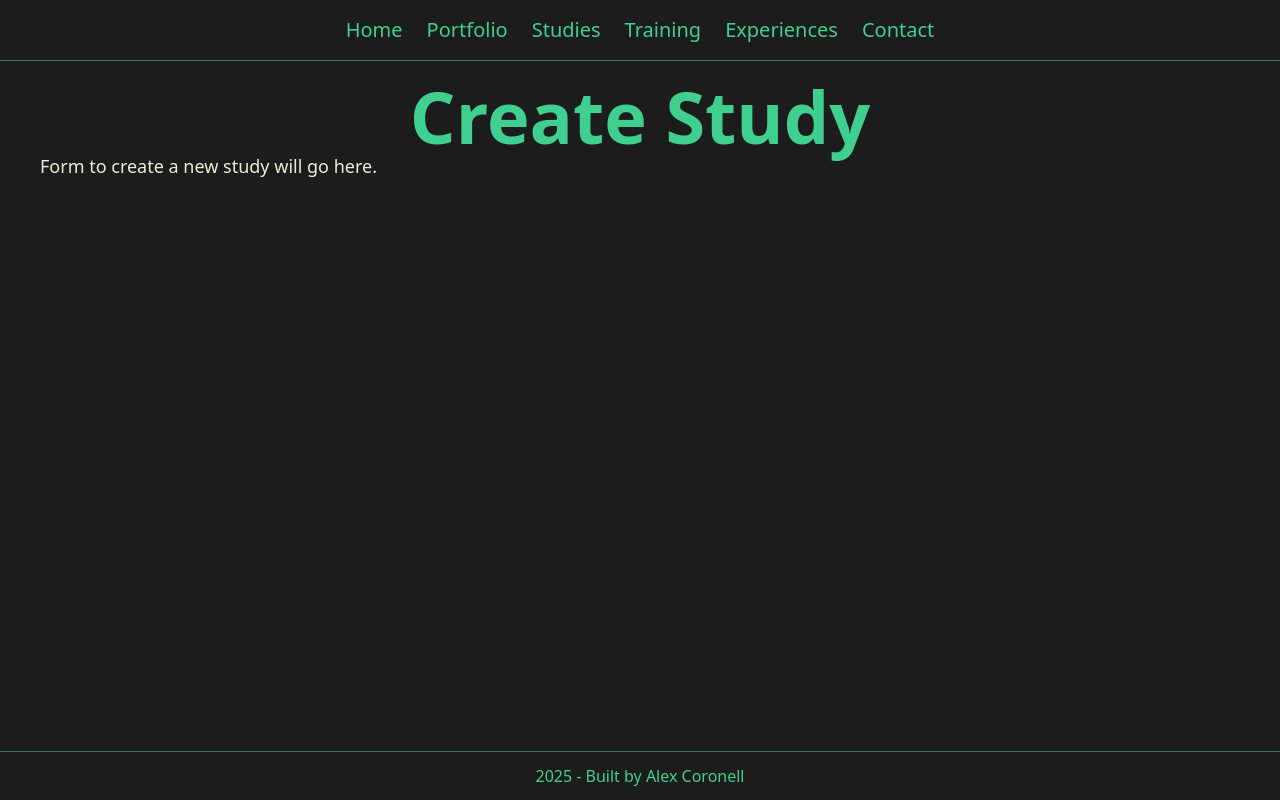
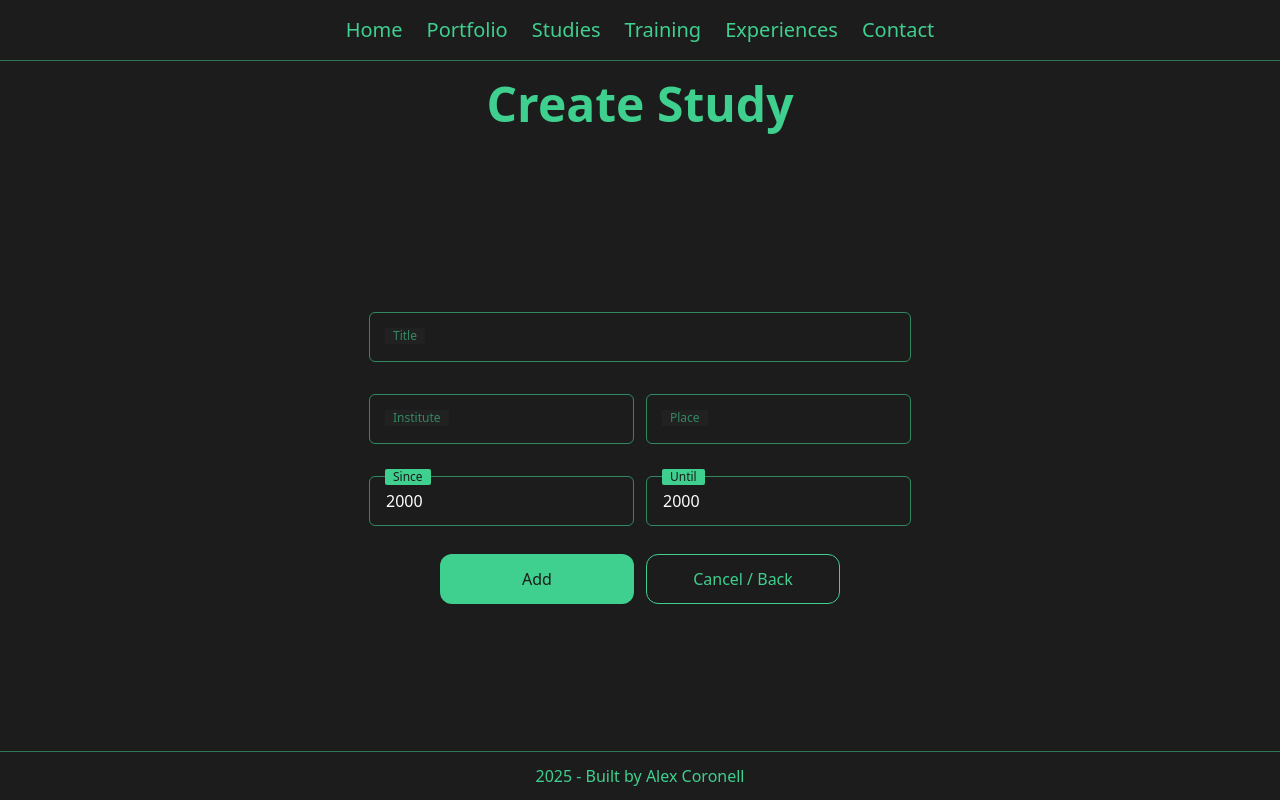
Before and after one commit to alexcoronell/resume-online-next-supabase, a Next.js app: page /admin/studies/create in a window 1280 px wide. Built offline with nearby package versions, Linux system fonts and the light colour scheme; no server answers.

Commit message:
CreateStudyPage completed

```diff
--- a/app/admin/studies/create/page.tsx
+++ b/app/admin/studies/create/page.tsx
@@ -1,8 +1,10 @@
+import React from 'react';
+import { StudyForm } from '@/components/admin/forms/StudyForm';
+
 export default function CreateStudyPage() {
   return (
     <div>
-      <h1>Create Study</h1>
-      <p>Form to create a new study will go here.</p>
+      <StudyForm />
     </div>
   );
 }
--- a/app/admin/studies/details/[id]/page.tsx
+++ b/app/admin/studies/details/[id]/page.tsx
@@ -1,5 +1,6 @@
 'use client';
 import { useParams } from 'next/navigation';
+import { StudyForm } from '@/components/admin/forms/StudyForm';
 
 export default function DetailsStudyPage() {
   const params = useParams();
@@ -7,11 +8,9 @@ export default function DetailsStudyPage() {
 
   return (
     <div>
-      <h1>Details Study</h1>
-      <p>Form to Details and edit one study will go here.</p>
-      <p>
-        <strong>ID:</strong> {id}
-      </p>
+      <div>
+        <StudyForm />
+      </div>
     </div>
   );
 }
--- a/components/LoginForm.tsx
+++ b/components/LoginForm.tsx
@@ -5,8 +5,8 @@ import type { ChangeEvent } from 'react';
 import { createClient } from '@/utils/supabase/client';
 
 import SectionPage from '@/components/SectionPage';
-import Input from '@/components/ui/form/Input';
-import ButtonSubmit from './ui/form/ButtonSubmit';
+import { Input } from '@/components/ui/form/Input';
+import { ButtonSubmit } from './ui/form/ButtonSubmit';
 
 import type { RequestStatus } from '@/core/types/RequestStatus.type';
 
@@ -78,6 +78,7 @@ export default function LoginForm() {
     <div className={`${styles.LoginForm} special-shadow`}>
       <form onSubmit={onSubmit}>
         <Input
+          placeholder='Email'
           name='Email'
           id='emailLogin'
           type='email'
@@ -87,6 +88,7 @@ export default function LoginForm() {
           validField={email.validate}
         />
         <Input
+          placeholder='Password'
           name='Password'
           id='passwordLogin'
           type='password'
--- /dev/null
+++ b/components/admin/forms/StudyForm.tsx
@@ -0,0 +1,185 @@
+'use client';
+import { useState } from 'react';
+import { useRouter } from 'next/navigation';
+import { Input } from '@/components/ui/form/Input';
+import { ButtonSubmit } from '@/components/ui/form/ButtonSubmit';
+import { ButtonLight } from '../../shared/buttons/button-light';
+
+import { CreateStudyDto, UpdateStudyDto } from '@/core/dtos/Study.dto';
+import type { RequestStatus } from '@/core/types/RequestStatus.type';
+import { StatusForm } from '@/core/types/StatusForm.type';
+
+import { addStudy } from '@/core/services/study.service';
+
+import styles from '@/styles/formContainer.module.css';
+
+export function StudyForm() {
+  const router = useRouter();
+  const [study, setStudy] = useState<CreateStudyDto | UpdateStudyDto>({
+    title: '',
+    institute: '',
+    place: '',
+    since: 2000,
+    until: 2000,
+    current: false,
+  });
+
+  const [errors, setErrors] = useState({
+    title: '',
+    institute: '',
+    place: '',
+    since: '',
+    until: '',
+  });
+
+  const [id, setId] = useState<number | null>(null);
+  const [titleButton, setTitleButton] = useState('Add');
+  const [requestStatus, setRequestStatus] = useState<RequestStatus>('init');
+  const [statusForm, setStatusForm] = useState<StatusForm>('create');
+
+  const handleChange = (e: React.ChangeEvent<HTMLInputElement>) => {
+    const { name, value } = e.target;
+    setStudy((prev) => ({
+      ...prev,
+      [name]: value,
+    }));
+    setErrors((prev) => ({
+      ...prev,
+      [name]: '',
+    }));
+  };
+  const handleBlur = (e: React.FocusEvent<HTMLInputElement>) => {
+    const { name, value } = e.target;
+    if (value.trim() === '') {
+      setErrors((prev) => ({
+        ...prev,
+        [name]: `${name} is required`,
+      }));
+    }
+  };
+
+  const handleSubmit = (e: React.FormEvent<HTMLFormElement>) => {
+    e.preventDefault();
+    const newErrors = {
+      title: study.title.trim() === '' ? 'Title is required' : '',
+      institute: study.institute.trim() === '' ? 'Institute is required' : '',
+      place: study.place.trim() === '' ? 'Place is required' : '',
+      since: study.since < 1950 ? 'Since year is invalid' : '',
+      until: (study.until ?? 0) < 1950 ? 'Until year is invalid' : '',
+    };
+    setErrors(newErrors);
+    if (Object.values(newErrors).some((error) => error !== '')) {
+      return;
+    }
+    // Submit the form
+    if (statusForm === 'create') {
+      setRequestStatus('loading');
+      addStudy(study)
+        .then((res) => {
+          if (!res) throw new Error('Error adding study');
+          setRequestStatus('success');
+          alert('Study added successfully');
+          router.push('/admin/studies');
+        })
+        .catch((error) => {
+          setRequestStatus('failed');
+          alert('Error adding study');
+          console.log(error);
+        });
+      // Reset the form
+      setStudy({
+        title: '',
+        institute: '',
+        place: '',
+        since: 2000,
+        until: 2000,
+        current: false,
+      });
+      setErrors({
+        title: '',
+        institute: '',
+        place: '',
+        since: '',
+        until: '',
+      });
+    }
+  };
+
+  return (
+    <div className={styles.FormContainer}>
+      <h2 className='titleForm'>Create Study</h2>
+      <div className={styles.FormContainer__box}>
+        <form
+          className='grid col-span-2 px-2 gap-x-3 mx-auto max-w-[600px]'
+          onSubmit={handleSubmit}
+        >
+          <Input
+            placeholder='Title'
+            name='title'
+            classes='col-span-2'
+            id='title'
+            type='text'
+            value={study.title}
+            errorMessage={errors.title}
+            onChange={handleChange}
+            onBlur={handleBlur}
+            requestStatus={requestStatus}
+            validField={!errors.title}
+          />
+          <Input
+            placeholder='Institute'
+            name='institute'
+            id='institute'
+            type='text'
+            value={study.institute}
+            errorMessage={errors.institute}
+            onChange={handleChange}
+            onBlur={handleBlur}
+            requestStatus={requestStatus}
+            validField={!errors.institute}
+          />
+          <Input
+            placeholder='Place'
+            name='place'
+            id='place'
+            type='text'
+            value={study.place}
+            errorMessage={errors.place}
+            onChange={handleChange}
+            onBlur={handleBlur}
+            requestStatus={requestStatus}
+            validField={!errors.place}
+          />
+          <Input
+            placeholder='Since'
+            name='since'
+            id='since'
+            type='number'
+            value={study.since.toString()}
+            errorMessage={errors.since}
+            onChange={handleChange}
+            onBlur={handleBlur}
+            requestStatus={requestStatus}
+            validField={!errors.since}
+          />
+          <Input
+            placeholder='Until'
+            name='until'
+            id='until'
+            type='number'
+            value={(study.until ?? 0).toString()}
+            errorMessage={errors.until}
+            onChange={handleChange}
+            onBlur={handleBlur}
+            requestStatus={requestStatus}
+            validField={!errors.until}
+          />
+          <div className='col-span-2 grid-cols-2 grid gap-3 w-full max-w-[400px] mx-auto'>
+            <ButtonSubmit title={titleButton} requestStatus={requestStatus} />
+            <ButtonLight title='Cancel / Back' onClick={() => router.back()} />
+          </div>
+        </form>
+      </div>
+    </div>
+  );
+}
--- a/components/shared/buttons/button-light.tsx
+++ b/components/shared/buttons/button-light.tsx
@@ -11,7 +11,7 @@ interface ButtonSubmitViewProps {
   url?: string;
 }
 
-export default function ButtonLight({
+export function ButtonLight({
   title,
   type = "button",
   disabled = false,
--- a/components/ui/form/ButtonSubmit.tsx
+++ b/components/ui/form/ButtonSubmit.tsx
@@ -10,7 +10,7 @@ interface ButtonSubmitViewProps {
   requestStatus: RequestStatus;
 }
 
-export default function ButtonSubmit({
+export function ButtonSubmit({
   title,
   requestStatus,
 }: ButtonSubmitViewProps) {
--- a/components/ui/form/Input.tsx
+++ b/components/ui/form/Input.tsx
@@ -1,45 +1,52 @@
 import React from 'react';
-import type { ChangeEvent } from 'react';
+import type { ChangeEvent, FocusEvent } from 'react';
 
 import type { RequestStatus } from '@/core/types/RequestStatus.type';
 
 import styles from '../../../styles/form-group.module.css';
 
 interface FormViewProps {
+  placeholder: string;
   name: string;
   id: string;
   type?: string;
   value: string;
+  classes?: string
   errorMessage?: string;
   onChange?: (e: ChangeEvent<HTMLInputElement>) => void;
+  onBlur?: (e: FocusEvent<HTMLInputElement>) => void;
   requestStatus: RequestStatus;
   validField: boolean;
 }
 
-export default function Input({
+export function Input({
   name,
+  placeholder,
   id,
   type = 'text',
   value,
+  classes = '',
   errorMessage = '',
   onChange,
+  onBlur,
   requestStatus,
   validField = true,
 }: FormViewProps) {
   return (
-    <div className={styles.formgroup}>
+    <div className={`${styles.formgroup} ${classes}`.trim()}>
       <label htmlFor={name}>
         <input
           type={type}
           name={name}
           value={value}
+          className={classes}
           id={id}
-          placeholder={name}
+          placeholder={placeholder}
           onChange={onChange}
-          onBlur={onChange}
+          onBlur={onBlur || onChange}
           disabled={requestStatus === 'loading'}
         />
-        <span>{name}</span>
+        <span>{placeholder}</span>
       </label>
       <p className={`text-xs absolute text-red ${!validField ? '' : 'hidden'}`}>
         {errorMessage}
--- /dev/null
+++ b/core/validators/string.validator.ts
@@ -0,0 +1,6 @@
+export const isString = (value: unknown): value is string => {
+  return typeof value === 'string' || value instanceof String;
+}
+export const isStringEmpty = (value: unknown): value is string => {
+  return isString(value) && value.trim() === '';
+}
--- /dev/null
+++ b/styles/formContainer.module.css
@@ -0,0 +1,10 @@
+.FormContainer {
+    @apply w-full min-h-[84vh];
+}
+
+.FormContainer h2 {
+    @apply mb-6;
+}
+.FormContainer__box {
+    @apply flex items-center justify-center w-full min-h-[76vh] my-auto;
+}
```
Also changed, not shown: core/validators/index.ts (added).
